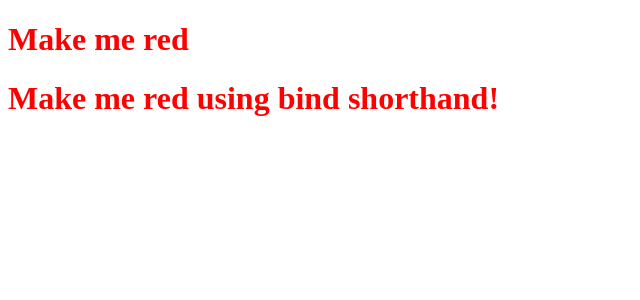
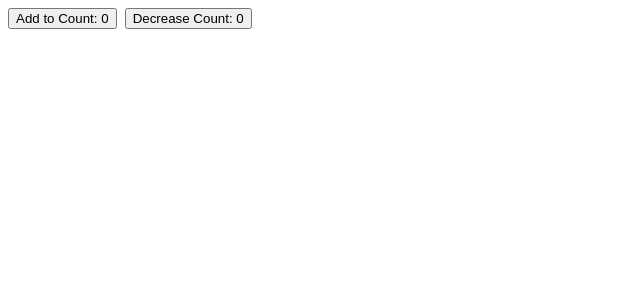
Before and after one commit to stephenmussel/vue-tutorial, a Vue app: page / in a window 1280 px wide. Shown: the top 300 px of the page, without its empty margins (0-640 px from the left). Built offline with nearby package versions, Linux system fonts and the light colour scheme.

Commit message:
added event listeners to buttons and used methods to add and decrease counter

```diff
--- a/src/App.vue
+++ b/src/App.vue
@@ -10,6 +10,14 @@
           count: 0
         },
         titleClass: 'title'
+      }
+    },
+    methods: {
+      increment() {
+        this.counter.count++
+      },
+      decrease() {
+        this.counter.count--
       }
     }
   }
@@ -27,9 +35,16 @@
   <!-- <p>Counter is: {{ counter.count }}</p> -->
 
   <!-- added dynamic class binding to `class` -->
-  <h1 v-bind:class="titleClass">Make me red</h1>
+  <!-- <h1 v-bind:class="titleClass">Make me red</h1> -->
   <!-- binding directive shorthand -->
-  <h1 :class="titleClass">Make me red using bind shorthand!</h1>
+  <!-- <h1 :class="titleClass">Make me red using bind shorthand!</h1> -->
+
+  <!-- increments count -->
+  <!-- <button v-on:click="increment">Count is: {{ counter.count }}</button>&nbsp; -->
+  <!-- increments count w/shorthand -->
+  <button @click="increment">Add to Count: {{ counter.count }}</button>&nbsp;
+  <!-- decrease count w/shorthand -->
+  <button @click="decrease">Decrease Count: {{ counter.count }}</button>
 
 </template>
 
```
